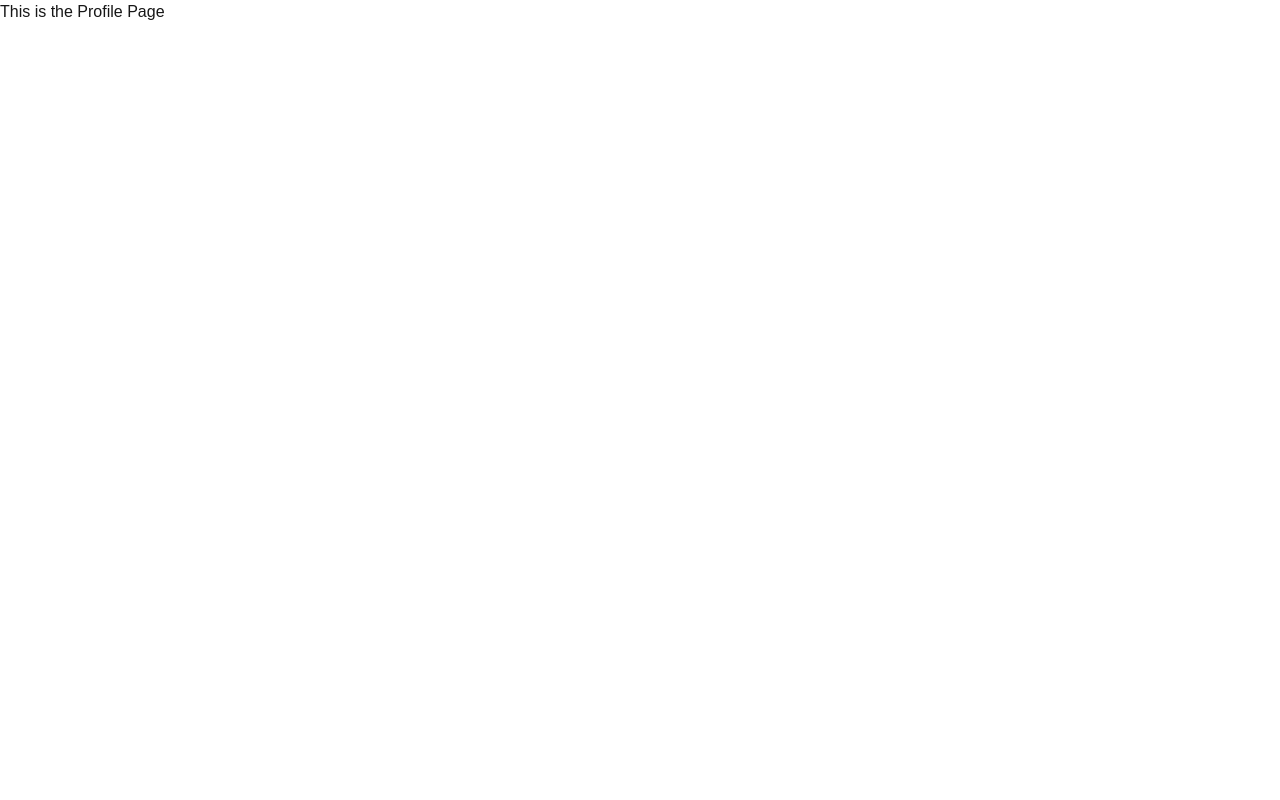
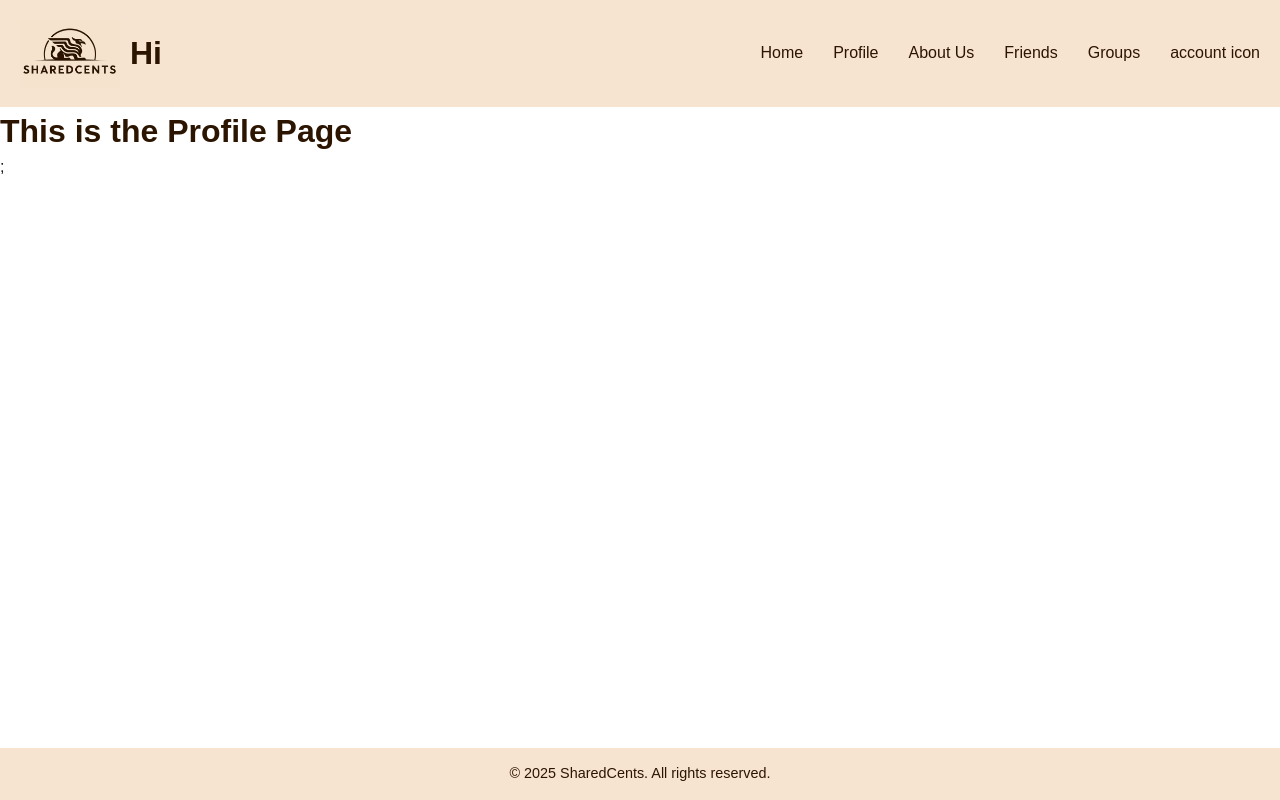
Before and after one commit to iliaskl/shared-cents, a Next.js app: page /profile in a window 1280 px wide. Built offline with nearby package versions, Linux system fonts and the light colour scheme.

Commit message:
Input header/footer for about, friends, profile. Fixed about contact info.

```diff
--- a/app/about/page.jsx
+++ b/app/about/page.jsx
@@ -1,5 +1,14 @@
 import AboutContent from '@/components/pages/about/AboutContent';
+import Header from "@/components/header";
+import Footer from "@/components/footer";
 
 export default function AboutPage() {
-    return <AboutContent />;
+    return (
+        <>
+            <Header />
+            return <AboutContent />;
+            <Footer />
+        </>
+    );
+
 }
--- a/app/friends/page.jsx
+++ b/app/friends/page.jsx
@@ -1,8 +1,10 @@
 "use client";
 import React, { useState, useEffect } from 'react';
 import Header from "@/components/header";
+import Footer from "@/components/footer";
 import { getAuth } from "firebase/auth";
 import { app } from "@/lib/firebase";
+import FriendsContent from '@/components/pages/friends/FriendsContent';
 
 export default function FriendsPage() {
   const [username, setUsername] = useState("");
@@ -18,9 +20,14 @@ export default function FriendsPage() {
   }, []);
 
   return (
-    <div>
-      <Header name={username} />
-      <h1>This is the Friends Page</h1>
-    </div>
+    <>
+      <Header />
+      <div>
+        <Header name={username} />
+        <h1>This is the Friends Page</h1>
+        return <FriendsContent />;
+      </div>
+      <Footer />
+    </>
   );
 }
--- a/app/profile/page.jsx
+++ b/app/profile/page.jsx
@@ -1,3 +1,13 @@
+import AboutContent from '@/components/pages/profile/ProfileContent';
+import Header from "@/components/header";
+import Footer from "@/components/footer";
+
 export default function ProfilePage() {
-  return <h1>This is the Profile Page</h1>;
+  return (
+    <>
+      <Header />
+      <h1>This is the Profile Page</h1>;
+      <Footer />
+    </>
+  );
 }
--- a/components/pages/about/AboutContent.jsx
+++ b/components/pages/about/AboutContent.jsx
@@ -1,5 +1,8 @@
+
+
 export default function AboutPage() {
     return (
+
         <div style={{ backgroundColor: 'white', color: '#333', minHeight: '100vh', padding: '2rem' }}>
             <img src="/images/Logo_White.png" alt="SharedCents Logo" style={{ display: 'block', margin: '0 auto', width: '200px' }} />
             <h1 style={{ fontSize: '3rem', textAlign: 'center', marginBottom: '1rem' }}>
@@ -31,5 +34,6 @@ export default function AboutPage() {
             <p style={{ textAlign: 'center', marginTop: '2rem' }}>You can contact us at:</p>
             <p style={{ textAlign: 'center' }}>sharedcents@gmail.com</p>
         </div>
+
     );
 }
--- /dev/null
+++ b/components/pages/friends/FriendsContent.jsx
@@ -0,0 +1,7 @@
+export default function FriendsPage() {
+    return (
+        <>
+
+        </>
+    );
+}
--- /dev/null
+++ b/components/pages/profile/ProfileContent.jsx
@@ -0,0 +1,9 @@
+
+
+export default function ProfilePage() {
+    return (
+        <>
+
+        </>
+    );
+}
```
